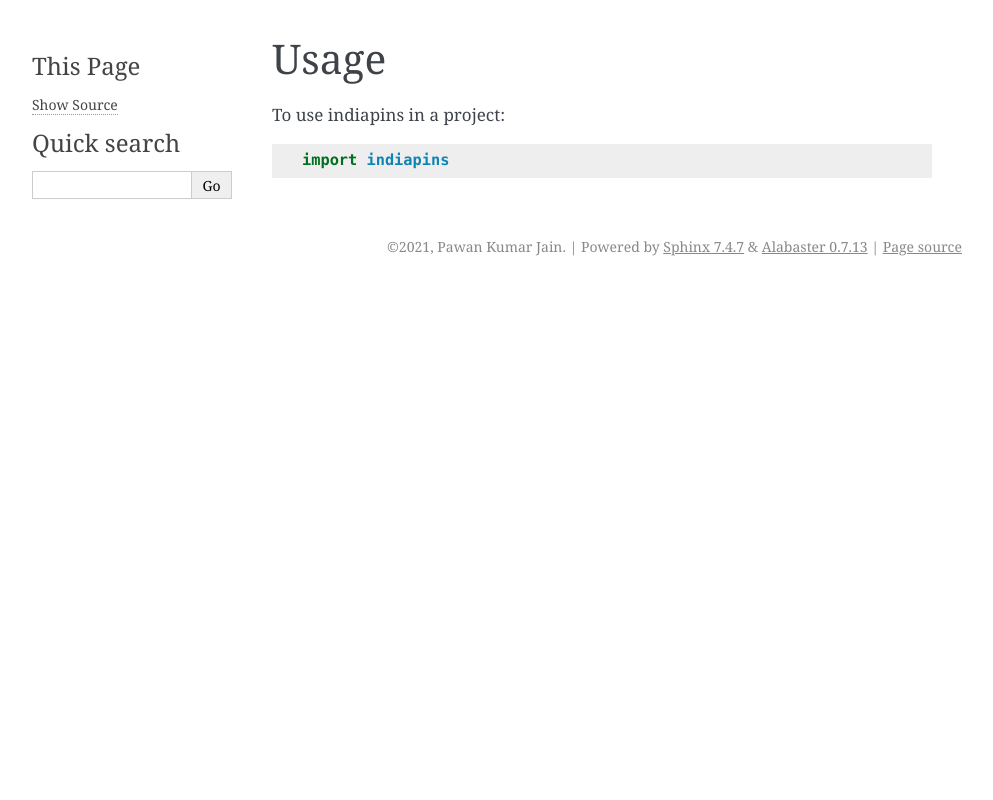
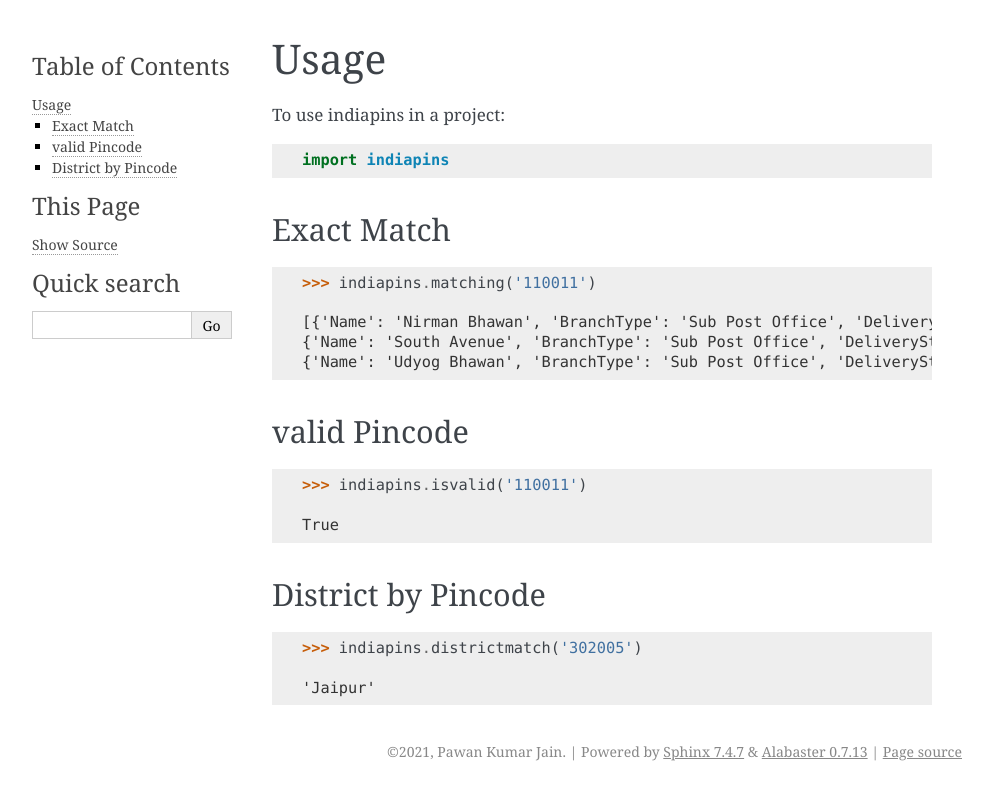
Before and after one commit to pawangeek/indiapins, a Sphinx documentation site: the page built from docs/usage.rst, in a window 1280 px wide. Shown: the top 800 px of the page, without its empty margins (148-1141 px from the left). Built offline with Sphinx 7.4.7, drawn with Linux system fonts in a browser that asks for light colours; pages that are not in the unit, such as notebooks, are missing from menus; the version number is read from the project's files by our own code.

Commit message:
changes [docs]

```diff
--- a/docs/usage.rst
+++ b/docs/usage.rst
@@ -5,3 +5,33 @@
 To use indiapins in a project::
 
     import indiapins
+
+Exact Match
+------------
+
+.. code-block:: python
+
+    >>> indiapins.matching('110011')
+
+    [{'Name': 'Nirman Bhawan', 'BranchType': 'Sub Post Office', 'DeliveryStatus': 'Delivery', 'Circle': 'Delhi', 'District': 'Central Delhi', 'Division': 'New Delhi Central', 'Region': 'Delhi', 'Block': 'New Delhi', 'State': 'Delhi', 'Country': 'India', 'Pincode': '110011'},
+    {'Name': 'South Avenue', 'BranchType': 'Sub Post Office', 'DeliveryStatus': 'Non-Delivery', 'Circle': 'Delhi', 'District': 'Central Delhi', 'Division': 'New Delhi Central', 'Region': 'Delhi', 'Block': 'New Delhi', 'State': 'Delhi', 'Country': 'India', 'Pincode': '110011'},
+    {'Name': 'Udyog Bhawan', 'BranchType': 'Sub Post Office', 'DeliveryStatus': 'Non-Delivery', 'Circle': 'Delhi', 'District': 'Central Delhi', 'Division': 'New Delhi Central', 'Region': 'Delhi', 'Block': 'New Delhi', 'State': 'Delhi', 'Country': 'India', 'Pincode': '110011'}]
+
+
+valid Pincode
+--------------
+
+.. code-block:: python
+
+    >>> indiapins.isvalid('110011')
+
+    True
+
+District by Pincode
+-------------------------
+
+.. code-block:: python
+
+    >>> indiapins.districtmatch('302005')
+
+    'Jaipur'
--- a/setup.py
+++ b/setup.py
@@ -27,7 +27,9 @@
         'Programming Language :: Python :: 3.6',
         'Programming Language :: Python :: 3.7',
         'Programming Language :: Python :: 3.8',
+        'Topic :: Scientific/Engineering',
     ],
+
     description="Python package for mapping pins to the place where it belong",
     entry_points={
         'console_scripts': [
```
Also changed, not shown: README.rst (+20 -6 lines).
